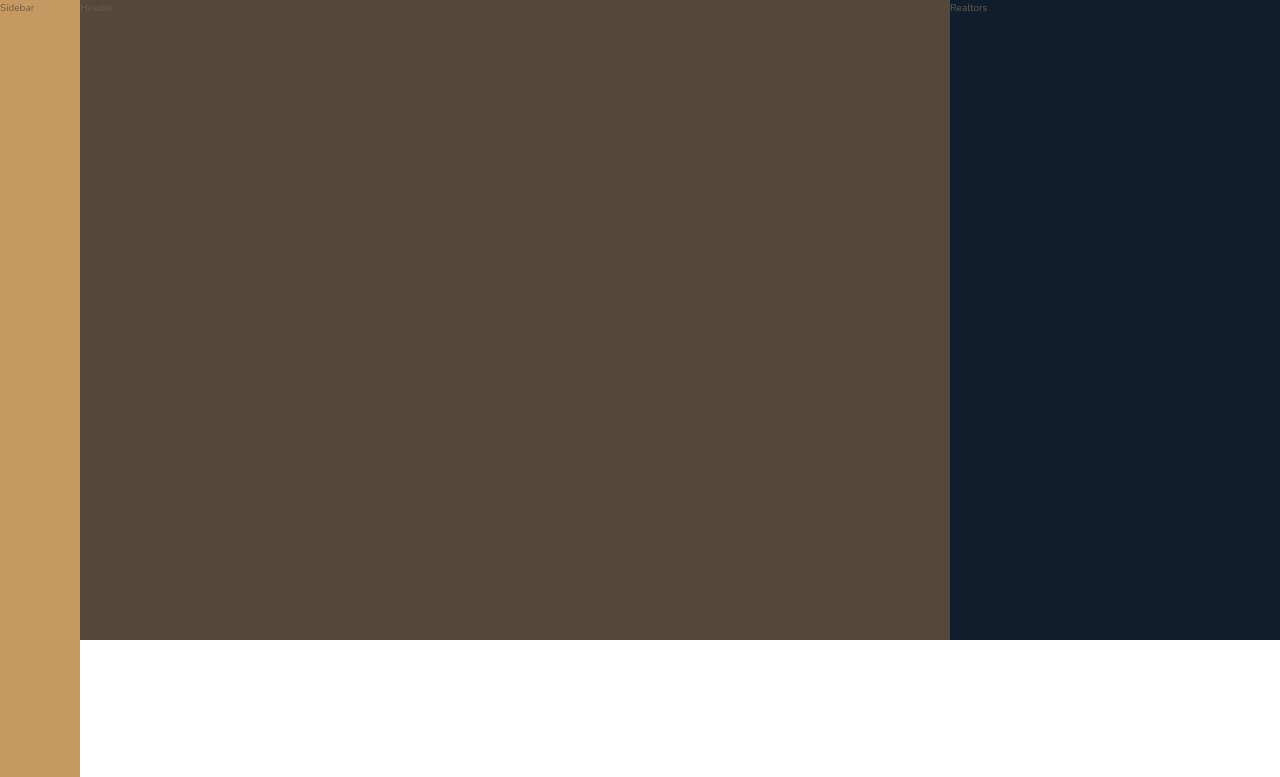
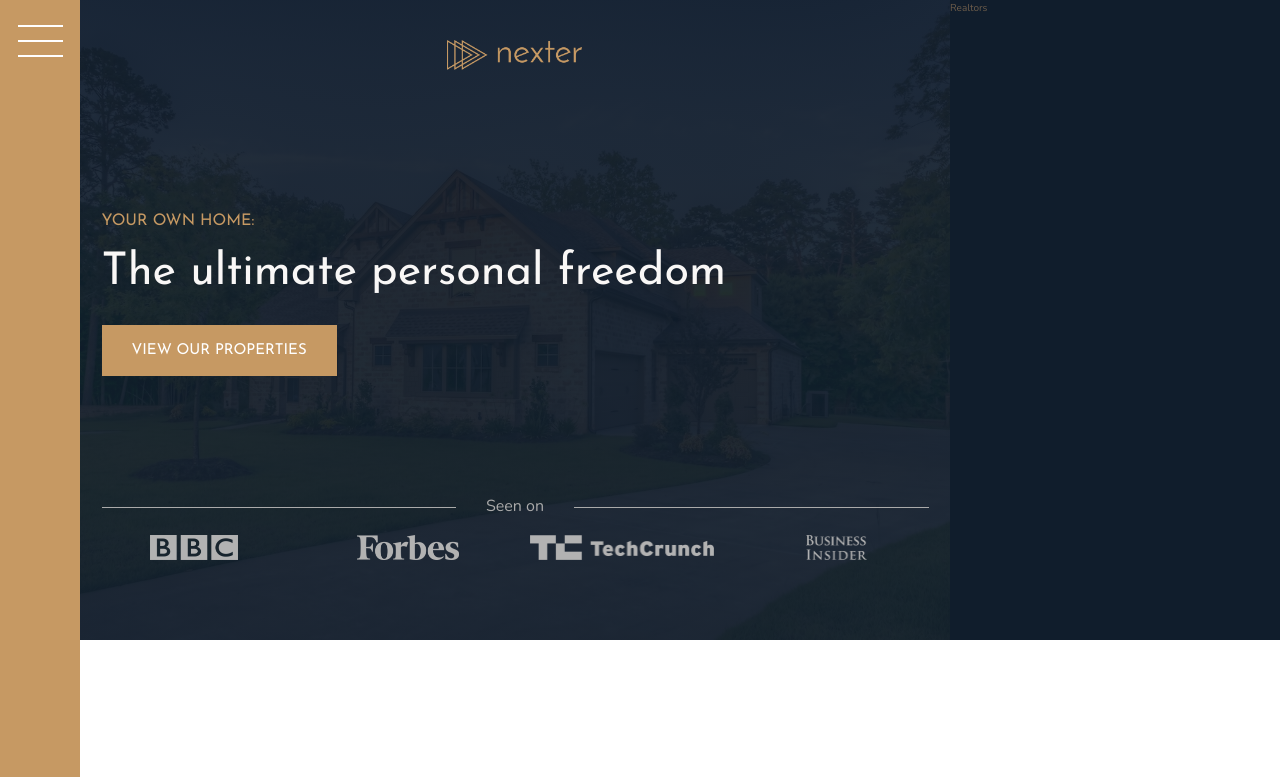
Before and after one commit to ktul15/Nexter, a website: page index.html in a window 1280 px wide. Shown: the top 777 px of the page. Drawn offline with nearby package versions, Linux system fonts and the light colour scheme.

Commit message:
Built and styled the "header" section.

```diff
--- a/index.html
+++ b/index.html
@@ -15,10 +15,20 @@
 
 <body class="container">
     <div class="sidebar">
-        Sidebar
+        <button class="nav-btn"></button>
     </div>
     <header class="header">
-        Header
+        <img src="img/logo.png" alt="Nexter logo" class="header__logo">
+        <h3 class="heading-3">Your own home:</h3>
+        <h1 class="heading-1">The ultimate personal freedom</h1>
+        <button class="btn header__btn">View our properties</button>
+        <div class="header__seenon-text">Seen on</div>
+        <div class="header__seenon-logos">
+            <img src="img/logo-bbc.png" alt="Seen on logo 1">
+            <img src="img/logo-forbes.png" alt="Seen on logo 2">
+            <img src="img/logo-techcrunch.png" alt="Seen on logo 3">
+            <img src="img/logo-bi.png" alt="Seen on logo 4">
+        </div>
     </header>
     <div class="realtors">
         Realtors
--- a/sass/_header.scss
+++ b/sass/_header.scss
@@ -1,4 +1,47 @@
 .header {
     background-color: $color-grey-dark-1;
     grid-column: full-start / col-end 6;
+    background-image: linear-gradient(rgba($color-secondary, .93), rgba($color-secondary, .93)), url(../img/hero.jpeg);
+    background-size: cover;
+    background-position: center;
+    padding: 8rem;
+    padding-top: 4rem;
+    display: grid;
+    grid-template-rows: 1fr min-content 6rem 1fr;
+    grid-template-columns: max-content;
+    grid-row-gap: 1.5rem;
+    justify-content: center;
+    &__logo {
+        height: 3rem;
+        justify-self: center;
+    }
+    &__seenon-text {
+        display: grid;
+        grid-template-columns: 1fr max-content 1fr;
+        grid-column-gap: 3rem;
+        align-items: center;
+        font-size: 1.6rem;
+        color: $color-grey-light-2;
+        &::after,
+        &::before {
+            content: "";
+            height: 1px;
+            display: block;
+            background-color: currentColor;
+        }
+    }
+    &__seenon-logos {
+        display: grid;
+        grid-template-columns: repeat(4, 1fr);
+        grid-column-gap: 3rem;
+        justify-items: center;
+        img {
+            height: 2.5rem;
+            filter: brightness(70%);
+        }
+    }
+    &__btn {
+        align-self: start;
+        justify-self: start;
+    }
 }
--- a/sass/_sidebar.scss
+++ b/sass/_sidebar.scss
@@ -2,4 +2,29 @@
     background-color: $color-primary;
     grid-column: sidebar-start / sidebar-end;
     grid-row: 1 / -1;
+    display: flex;
+    justify-content: center;
 }
+
+.nav-btn {
+    border: none;
+    border-radius: 0;
+    background-color: #fff;
+    height: .2rem;
+    width: 4.5rem;
+    margin-top: 4rem;
+    &::after,
+    &::before {
+        background-color: #fff;
+        height: .2rem;
+        width: 4.5rem;
+        content: "";
+        display: block;
+    }
+    &::before {
+        transform: translateY(-1.5rem);
+    }
+    &::after {
+        transform: translateY(1.3rem);
+    }
+}
--- a/sass/_typography.scss
+++ b/sass/_typography.scss
@@ -36,6 +36,9 @@
 
 .heading-1 {
     @extend %heading;
+    font-size: 4.5rem;
+    color: $color-grey-light-1;
+    line-height: 1;
 }
 
 .btn {
```
Also changed, not shown: css/style.css.
